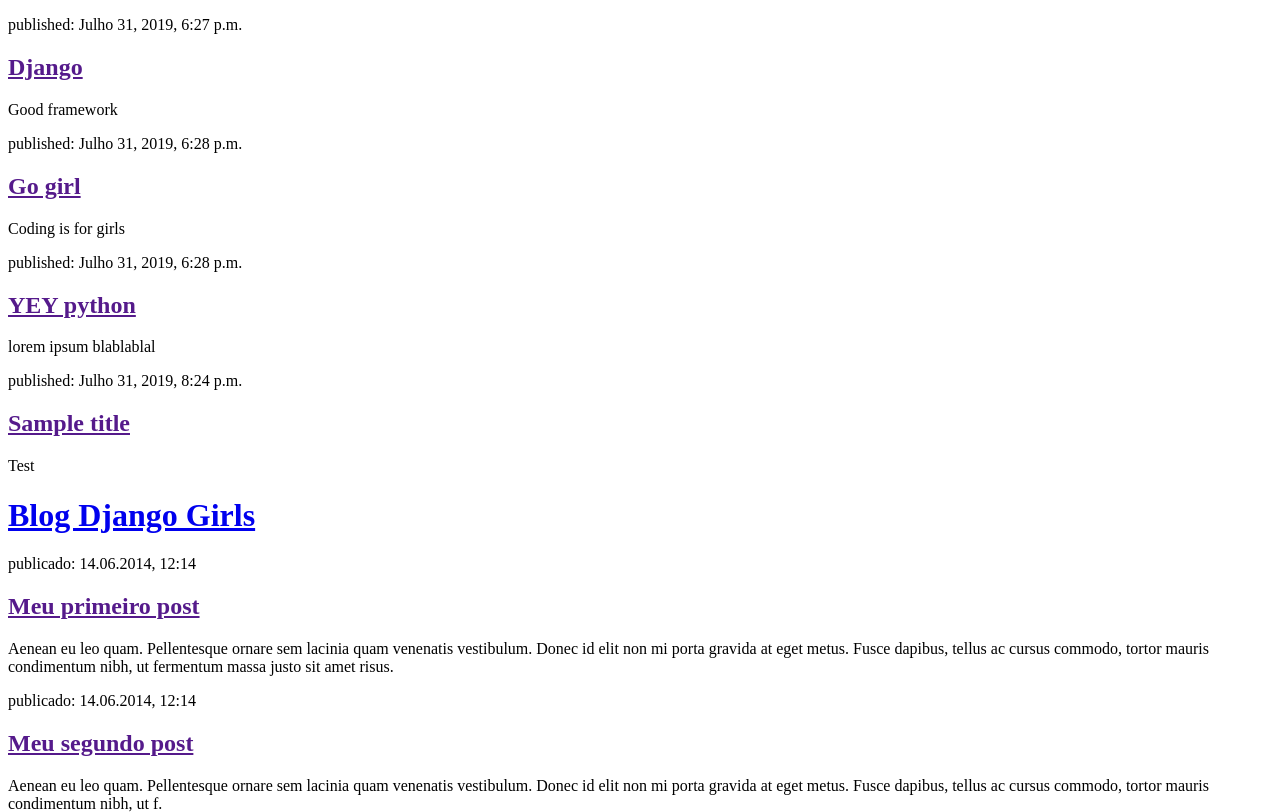
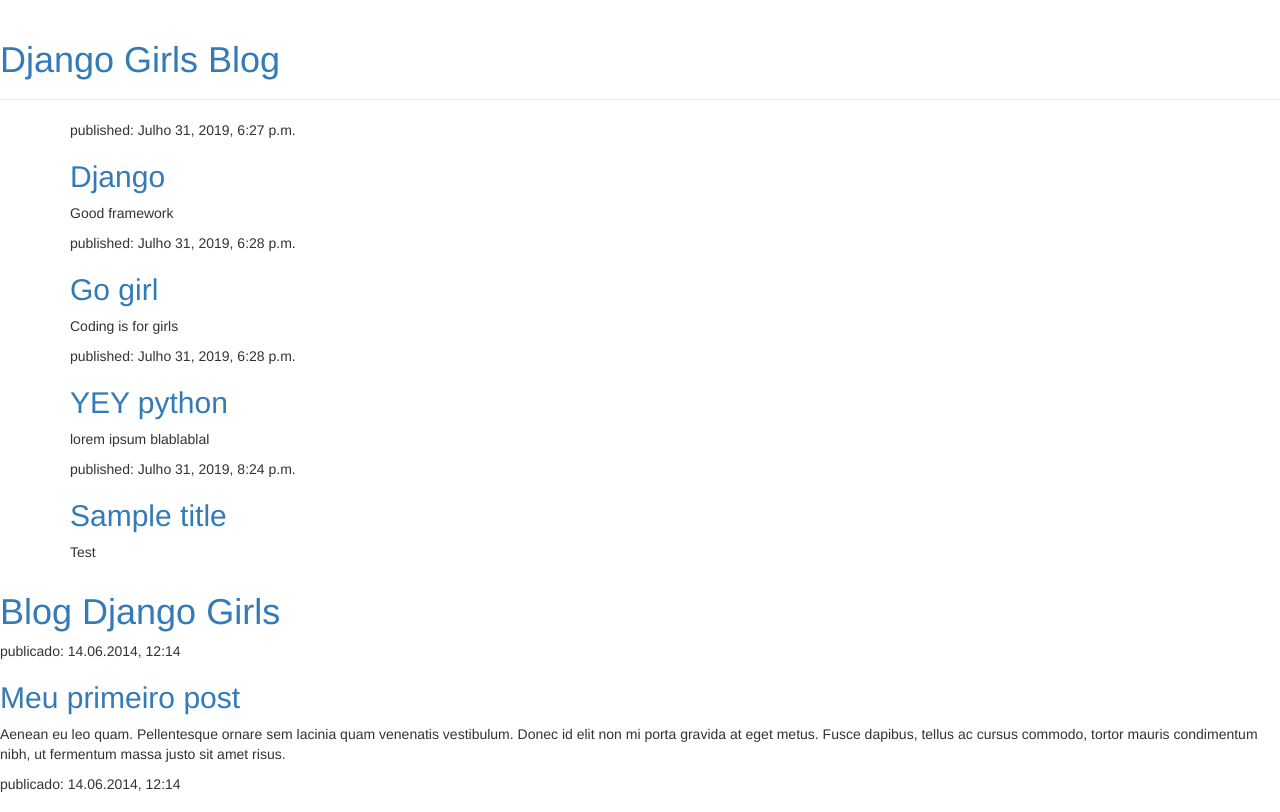
Before and after one commit to amandafbri/my-first-blog, a Django app: page / in a window 1280 px wide. Shown: the top 812 px of the page. Run offline with Django 3.2, Linux system fonts and the light colour scheme; data comes from the database, SQL or seed files in the repository; some libraries are stand-ins or nearby versions.

Commit message:
Change template with css file

```diff
--- a/blog/templates/blog/post_list.html
+++ b/blog/templates/blog/post_list.html
@@ -1,17 +1,32 @@
+{% load static %}
 <!DOCTYPE html>
 <html>
     <head>
         <title>Blog Django Girls</title>
+        <link rel="stylesheet" href="//maxcdn.bootstrapcdn.com/bootstrap/3.2.0/css/bootstrap.min.css">
+        <link rel="stylesheet" href="//maxcdn.bootstrapcdn.com/bootstrap/3.2.0/css/bootstrap-theme.min.css">
+        <link rel="stylesheet" href="{% static 'css/blog.css' %}">
+        <link href="//fonts.googleapis.com/css?family=Lobster&subset=latin,latin-ext" rel="stylesheet" type="text/css">
     </head>
     <body>
-
-        {% for post in posts %}
-            <div>
-                <p>published: {{ post.published_date }}</p>
-                <h2><a href="">{{ post.title }}</a></h2>
-                <p>{{ post.text|linebreaksbr }}</p>
+        <div class="page-header">
+            <h1><a href="/">Django Girls Blog</a></h1>
+        </div>
+        <div class="content container">
+            <div class="row">
+                <div class="col-md-8">
+                    {% for post in posts %}
+                        <div class="post">
+                            <div class="date">
+                                <p>published: {{ post.published_date }}</p>
+                            </div>
+                            <h2><a href="">{{ post.title }}</a></h2>
+                            <p>{{ post.text|linebreaksbr }}</p>
+                        </div>
+                    {% endfor %}
+                </div>
             </div>
-        {% endfor %}
+        </div>
 
         <div>
             <h1><a href="/">Blog Django Girls</a></h1>
```
